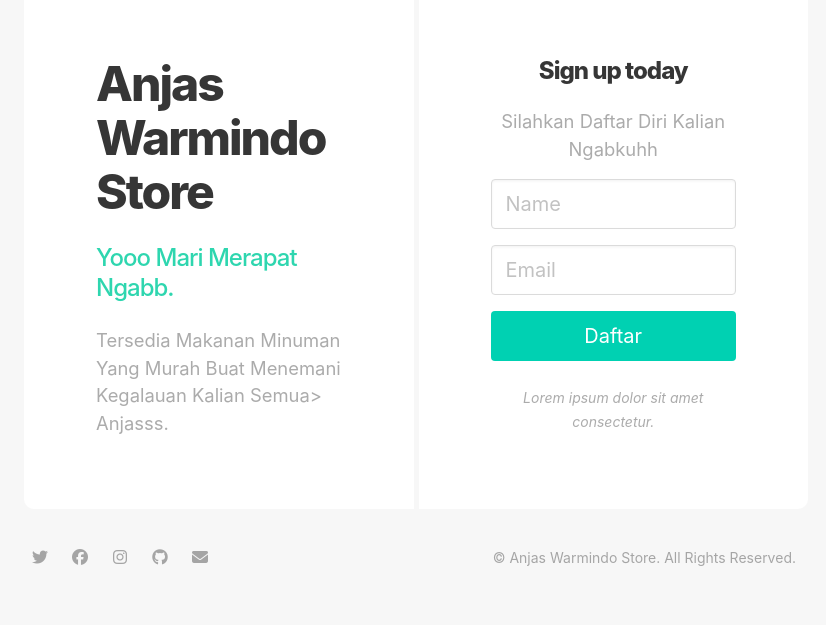
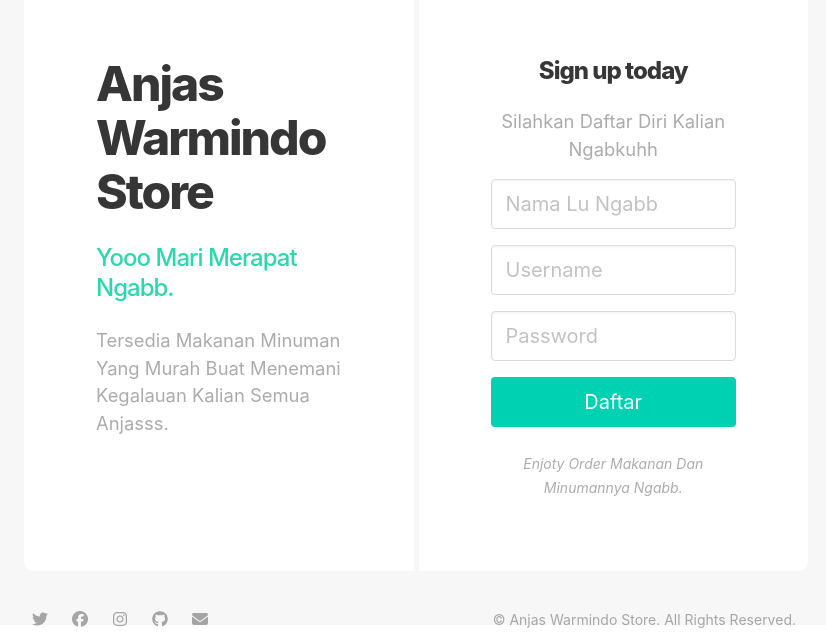
Before and after one commit to angkringankuy/frontendp3, a plain HTML site: page signup.html in a window 1280 px wide. Shown: the part 163-806 px from the top of the page, without its empty margins (224-1050 px from the left). Drawn offline with nearby package versions, Linux system fonts and the light colour scheme.

Commit message:
sign in dan nambah sign up

```diff
--- a/signup.html
+++ b/signup.html
@@ -20,7 +20,7 @@
             <div class="column left">
               <h1 class="title is-1">Anjas Warmindo Store</h1>
               <h2 class="subtitle colored is-4">Yooo Mari Merapat Ngabb.</h2>
-              <p>Tersedia Makanan Minuman Yang Murah Buat Menemani Kegalauan Kalian Semua> Anjasss.</p>
+              <p>Tersedia Makanan Minuman Yang Murah Buat Menemani Kegalauan Kalian Semua Anjasss.</p>
             </div>
             <div class="column right has-text-centered">
               <h1 class="title is-4">Sign up today</h1>
@@ -28,18 +28,24 @@
               <form>
                 <div class="field">
                   <div class="control">
-                    <input class="input is-medium" type="text" placeholder="Name">
+                    <input class="input is-medium" type="text" placeholder="Nama Lu Ngabb">
                   </div>
                 </div>
 
                 <div class="field">
                   <div class="control">
-                    <input class="input is-medium" type="email" placeholder="Email">
+                    <input class="input is-medium" type="username" placeholder="Username">
+                  </div>
+                </div>
+
+                <div class="field">
+                  <div class="control">
+                    <input class="input is-medium" type="password" placeholder="Password">
                   </div>
                 </div>
                 <button class="button is-block is-primary is-fullwidth is-medium">Daftar</button>
                 <br />
-                <small><em>Lorem ipsum dolor sit amet consectetur.</em></small>
+                <small><em>Enjoty Order Makanan Dan Minumannya Ngabb.</em></small>
               </form>
             </div>
           </div>
```
Also changed, not shown: index.html (+3 -1 lines).
